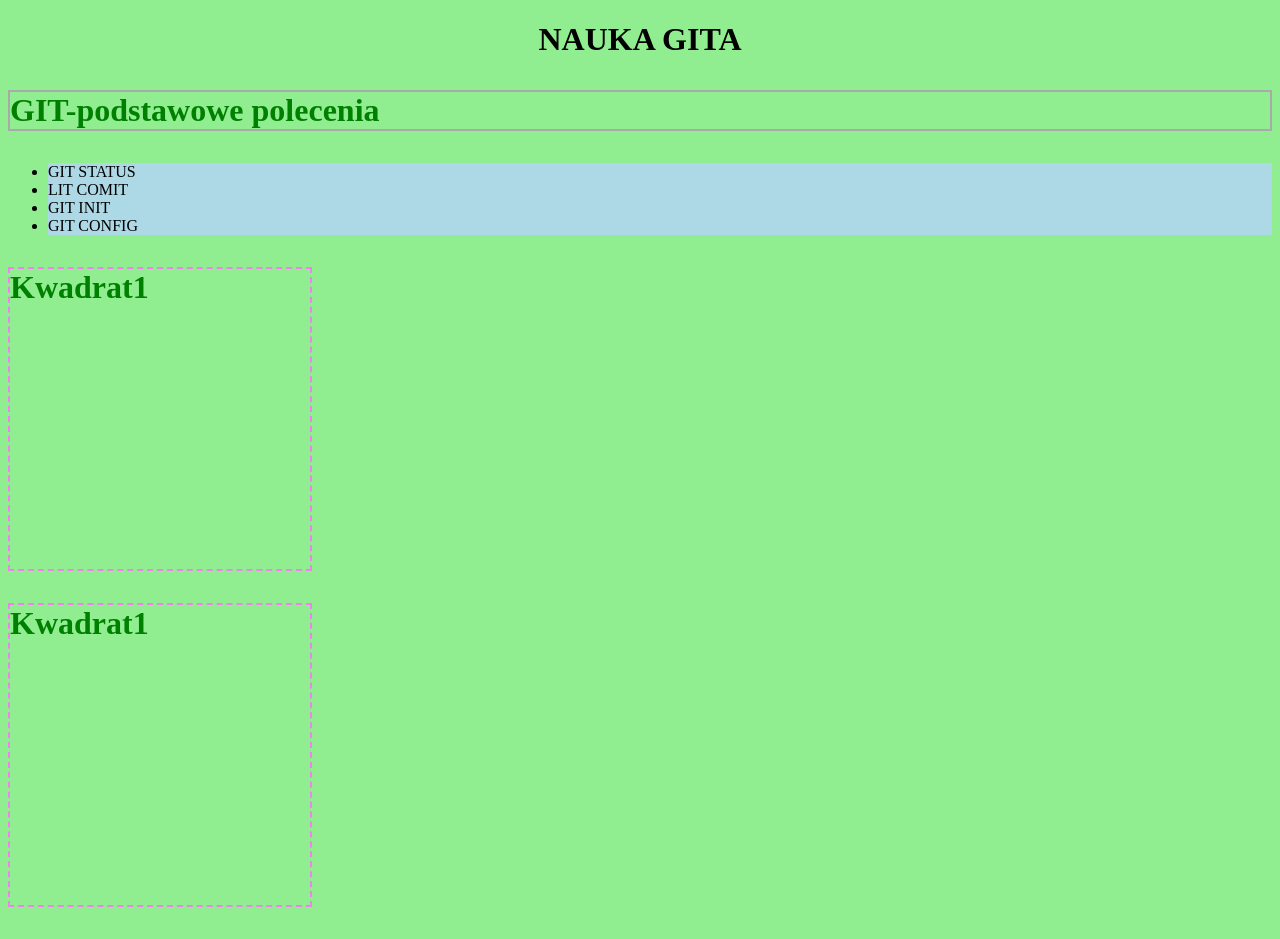
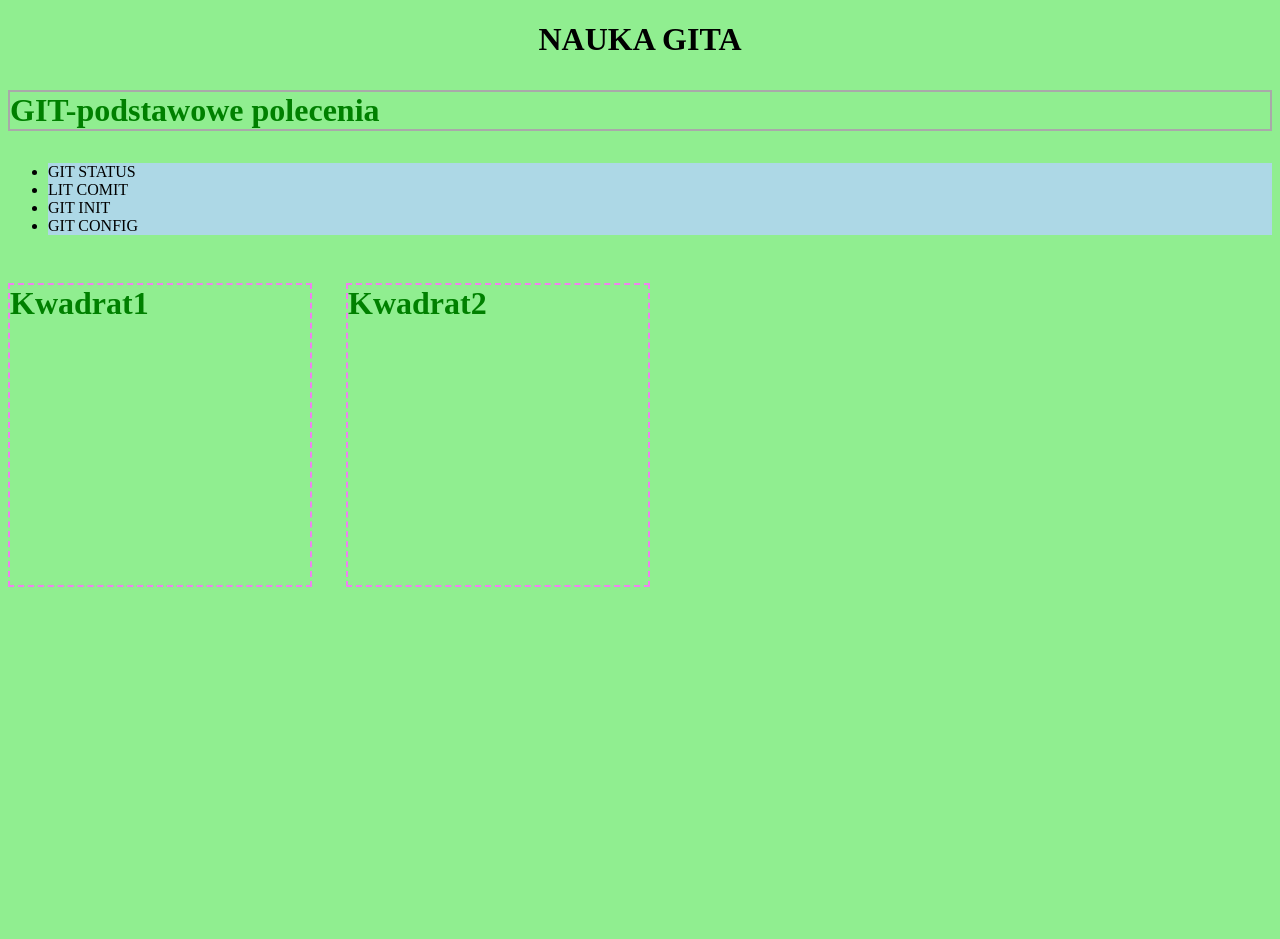
Before and after one commit to Vitalii-Shurkhal/AFM-1, a plain HTML site: page index.html in a window 1280 px wide. After the commit the page ends 800 px from the top, so only its background shows below. Drawn offline with Linux system fonts and the light colour scheme.

Commit message:
Modify Style

```diff
--- a/index.html
+++ b/index.html
@@ -28,7 +28,7 @@
     </div>
 
     <div class="kwadrat">
-        <p>Kwadrat1</p>
+        <p>Kwadrat2</p>
 
     </div>
 
--- a/style.css
+++ b/style.css
@@ -19,3 +19,9 @@ ul li {
     height: 300px;
     border: 2px dashed violet;
 }
+
+.kwadrat {
+    display: inline-block;
+    margin-right: 30px;
+
+}
```
